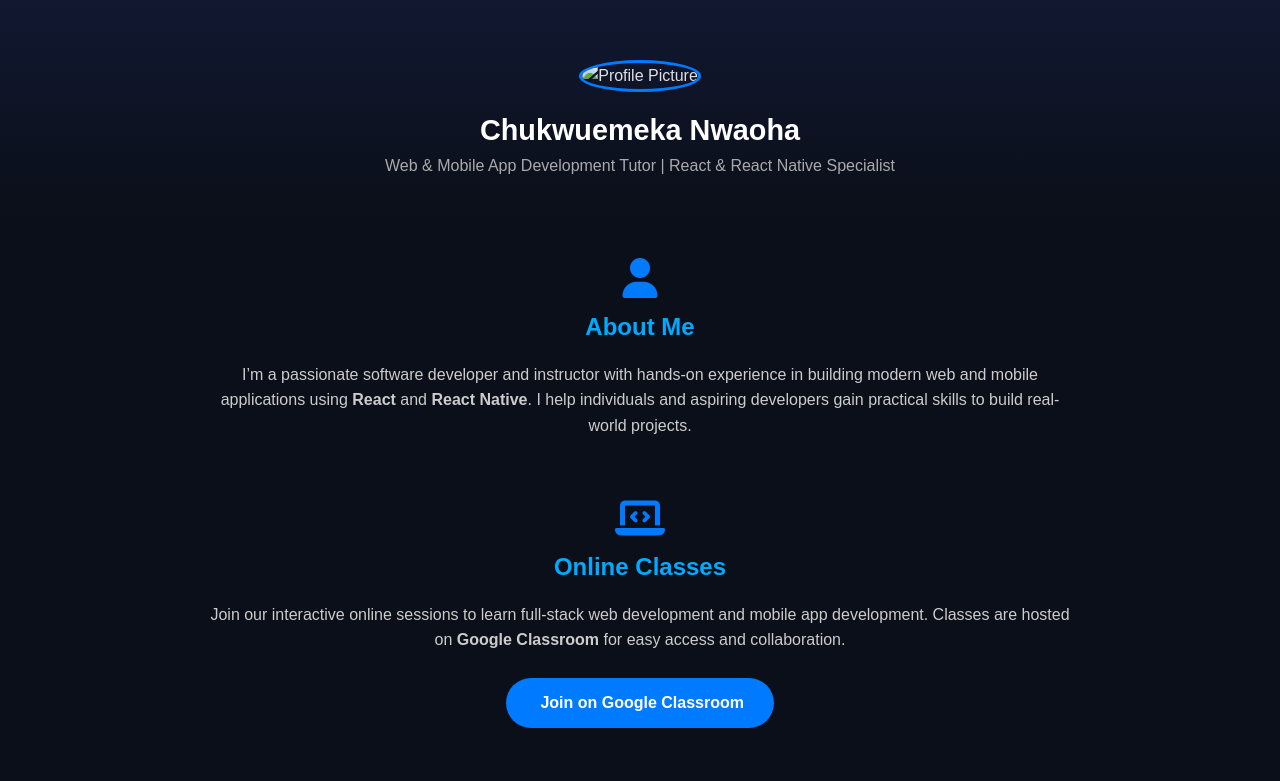
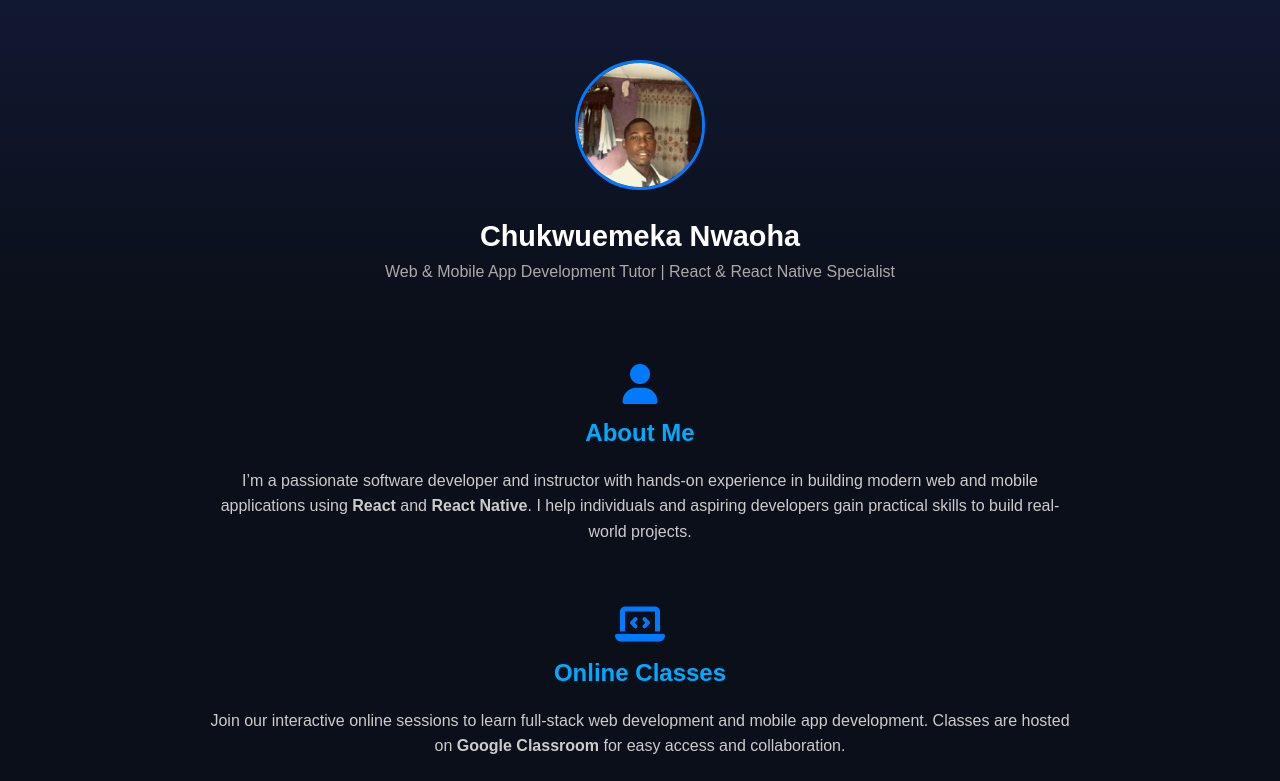
Before and after one commit to chukwuemeka77/Coding-classes, a plain HTML site: page index.html in a window 1280 px wide. Shown: the top 781 px of the page. Drawn offline with Linux system fonts and the light colour scheme.

Commit message:
Update index.html

```diff
--- a/index.html
+++ b/index.html
@@ -176,7 +176,7 @@
 </head>
 <body>
   <header>
-    <img src=profile.jpg" alt="Profile Picture" />
+    <img src="profile.jpg" alt="Profile Picture" />
     <h1>Chukwuemeka Nwaoha</h1>
     <p>Web & Mobile App Development Tutor | React & React Native Specialist</p>
   </header>
```
